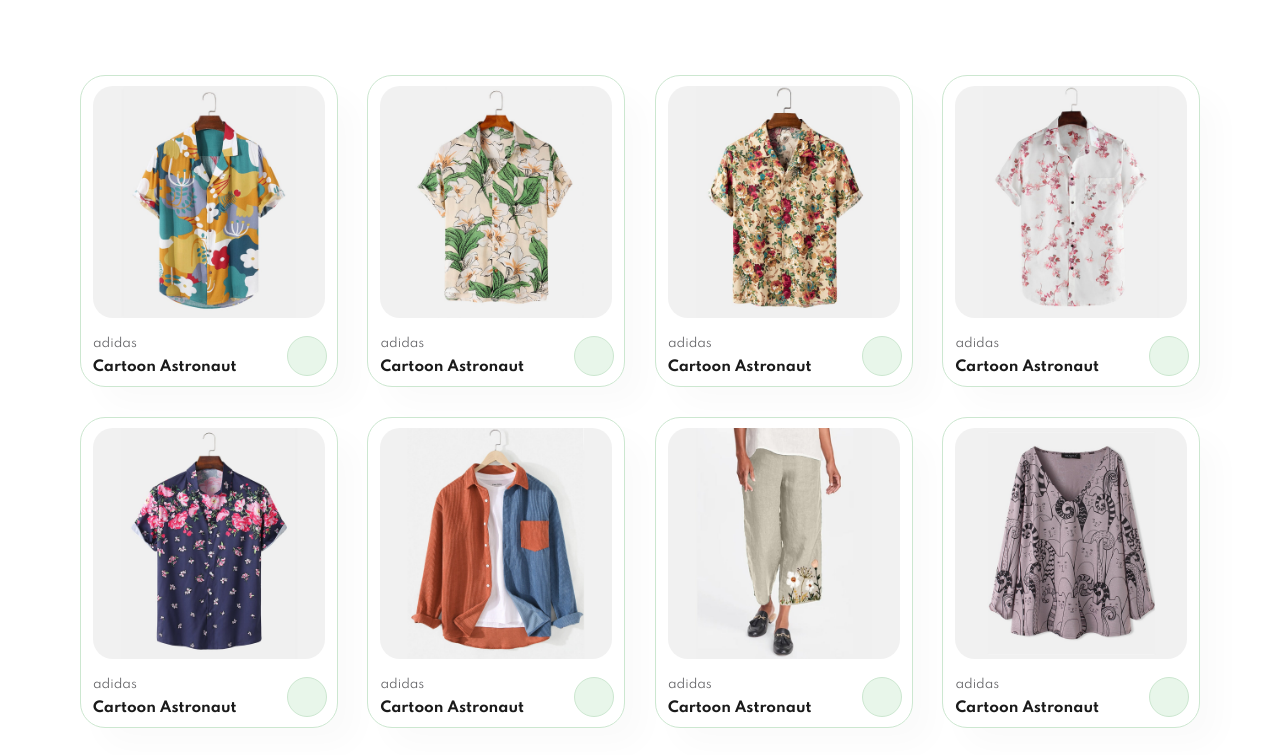
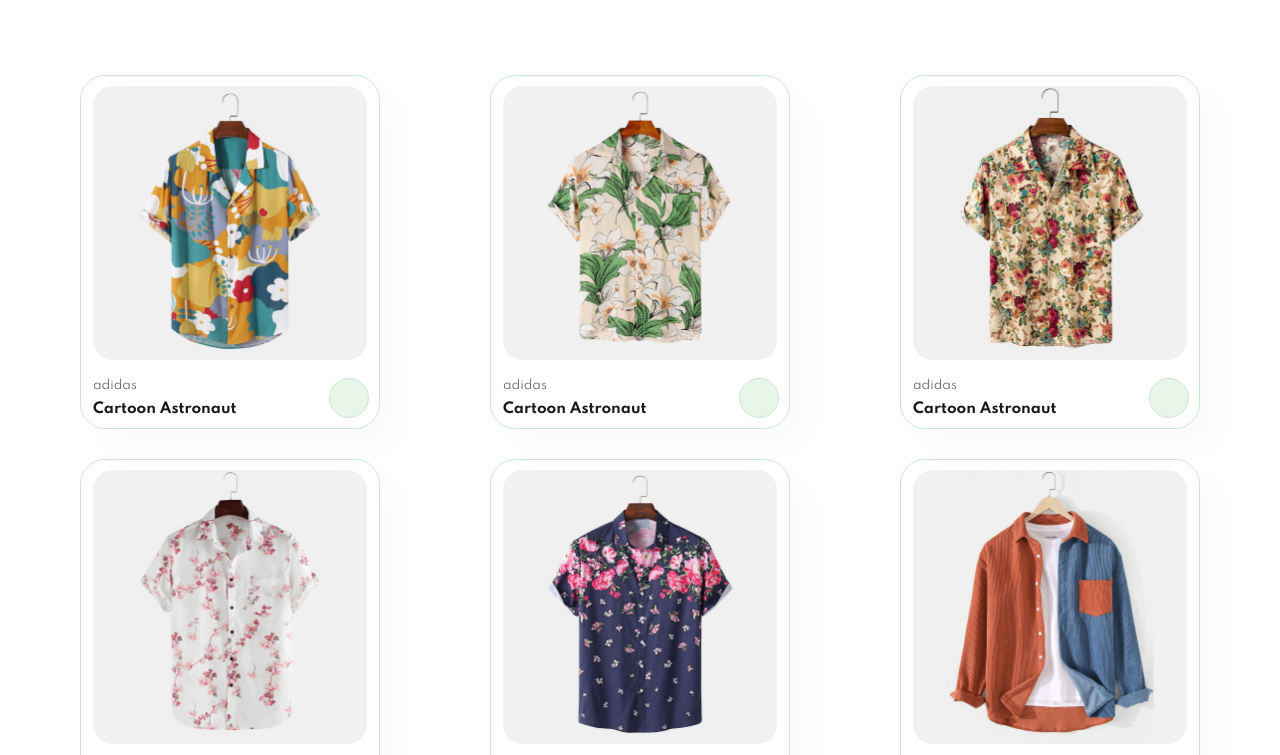
Before and after one commit to snsujona/my-img, a plain HTML site: page index.html in a window 1280 px wide. Shown: the top 755 px of the page. Drawn offline with Linux system fonts and the light colour scheme.

Commit message:
Update style.css

```diff
--- a/style.css
+++ b/style.css
@@ -30,7 +30,7 @@ body {
 
 #product1 .pro {
   width: 23%;
-  min-width: 250px;
+  min-width: 300px;
   padding: 10px 12px;
   border: 1px solid #cce7d0;
   border-radius: 25px;
```
